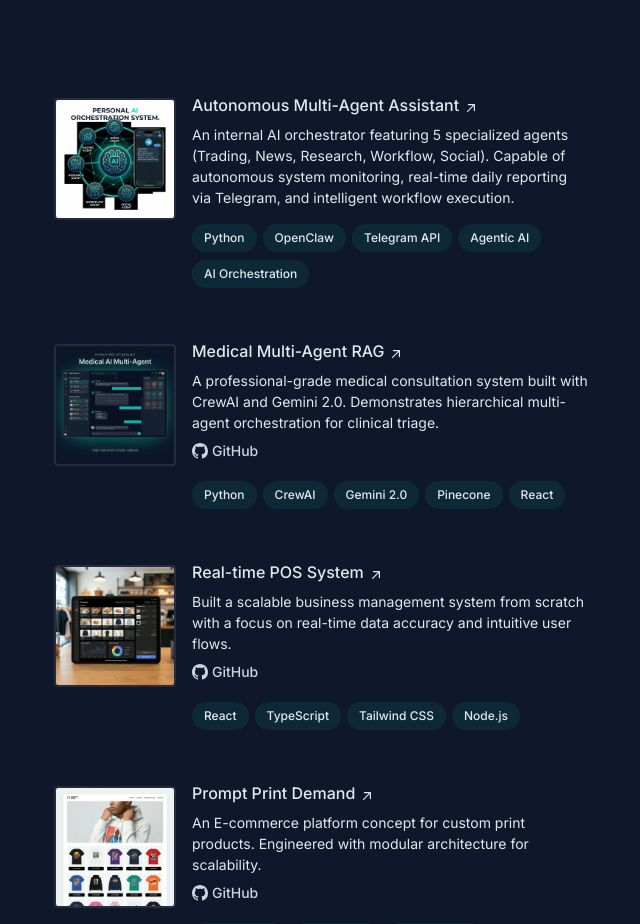
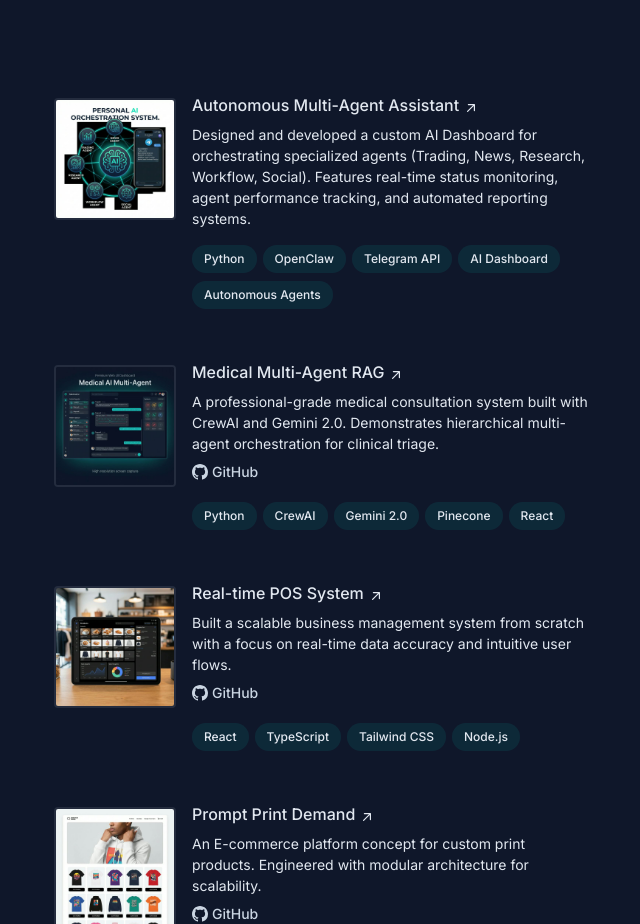
Before and after one commit to chatcha1234/Portfolio2, a React (Vite) app: page / in a window 1280 px wide. Shown: the part 1980-2904 px from the top of the page, without its empty margins (594-1234 px from the left). Built offline with nearby package versions, Linux system fonts and the light colour scheme.

Commit message:
feat: use real dashboard image for Autonomous AI Assistant project

```diff
--- a/src/App.jsx
+++ b/src/App.jsx
@@ -300,13 +300,13 @@ const App = () => {
                   <ProjectCard
                     title="Autonomous Multi-Agent Assistant"
                     image="/projects/assistant.png"
-                    description="An internal AI orchestrator featuring 5 specialized agents (Trading, News, Research, Workflow, Social). Capable of autonomous system monitoring, real-time daily reporting via Telegram, and intelligent workflow execution."
+                    description="Designed and developed a custom AI Dashboard for orchestrating specialized agents (Trading, News, Research, Workflow, Social). Features real-time status monitoring, agent performance tracking, and automated reporting systems."
                     tags={[
                       "Python",
                       "OpenClaw",
                       "Telegram API",
-                      "Agentic AI",
-                      "AI Orchestration",
+                      "AI Dashboard",
+                      "Autonomous Agents",
                     ]}
                   />
                   <ProjectCard
```
